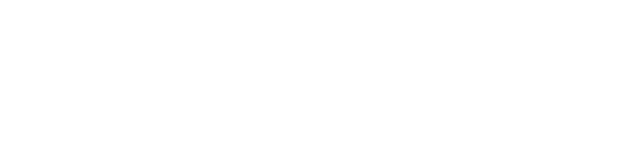
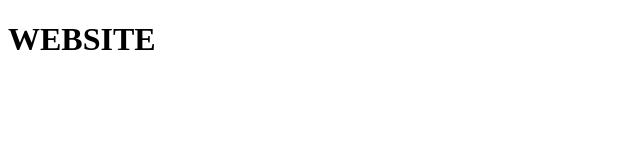
Before and after one commit to kaelokgosidialwa/Web-Multimedia-Development, a plain HTML site: page index2.html in a window 1280 px wide. Shown: the whole page, without its empty margins (0-640 px from the left). Drawn offline with Linux system fonts and the light colour scheme.

Commit message:
Update index2.html

```diff
--- a/index2.html
+++ b/index2.html
@@ -5,7 +5,7 @@
 </head>
 <body>
 
-<h1></h1>
+<h1>WEBSITE</h1>
 
 </body>
 </html>
```
